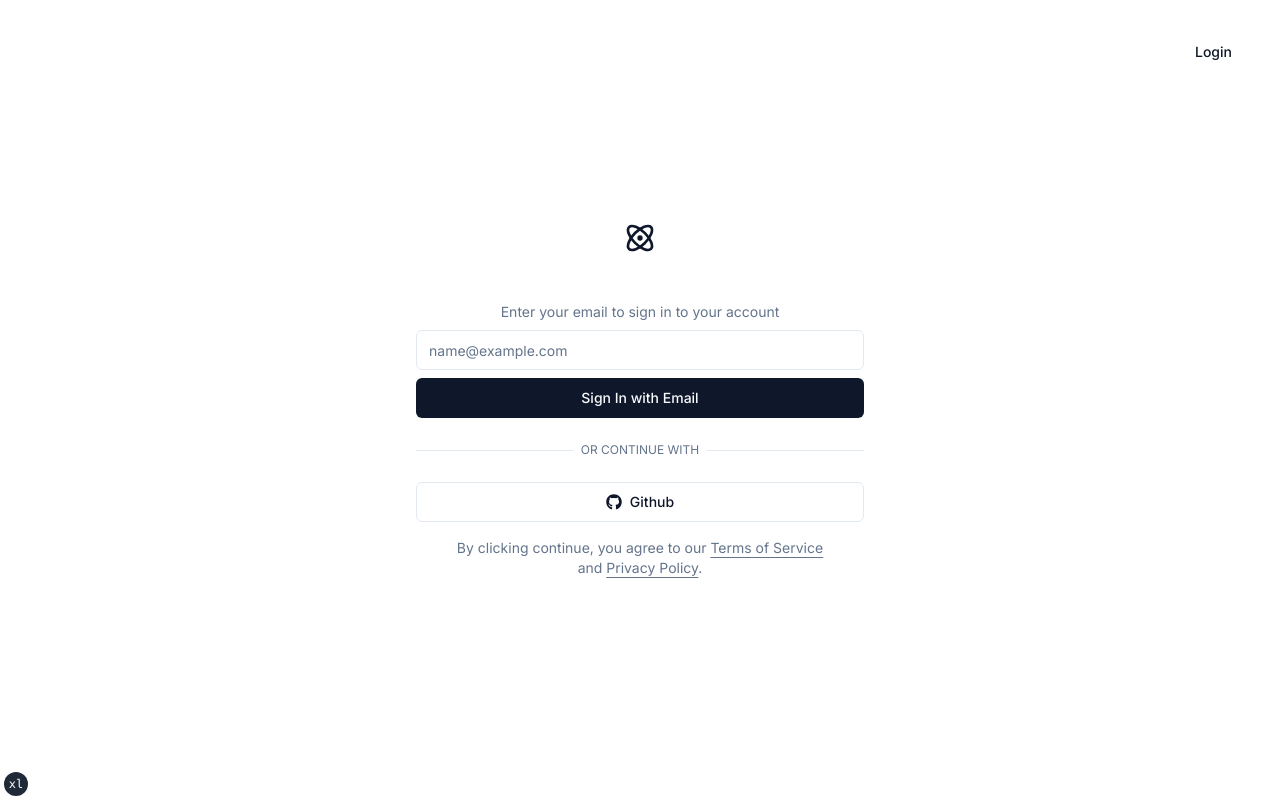
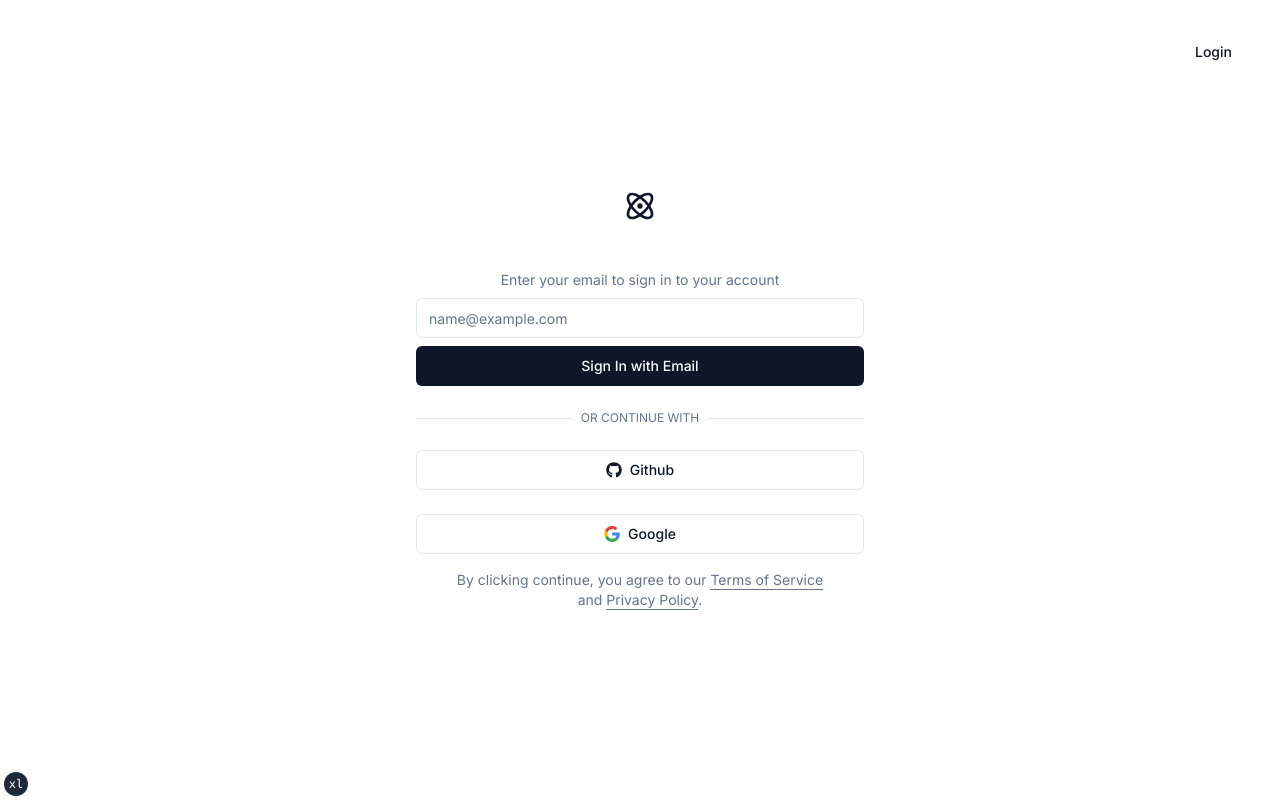
Before and after one commit to gokalpcayci/todo-app-template, a Next.js app: page /register in a window 1280 px wide. Built offline with nearby package versions, Linux system fonts and the light colour scheme.

Commit message:
feat: added google provider

```diff
--- a/src/components/icons.tsx
+++ b/src/components/icons.tsx
@@ -82,4 +82,9 @@
     </svg>
   ),
   twitter: Twitter,
+  google: ({...props}: LucideProps) => (
+    <svg {...props} xmlns="http://www.w3.org/2000/svg" width="31.27" height="32" viewBox="0 0 256 262"><path fill="#4285F4" d="M255.878 133.451c0-10.734-.871-18.567-2.756-26.69H130.55v48.448h71.947c-1.45 12.04-9.283 30.172-26.69 42.356l-.244 1.622l38.755 30.023l2.685.268c24.659-22.774 38.875-56.282 38.875-96.027"/><path fill="#34A853" d="M130.55 261.1c35.248 0 64.839-11.605 86.453-31.622l-41.196-31.913c-11.024 7.688-25.82 13.055-45.257 13.055c-34.523 0-63.824-22.773-74.269-54.25l-1.531.13l-40.298 31.187l-.527 1.465C35.393 231.798 79.49 261.1 130.55 261.1"/><path fill="#FBBC05" d="M56.281 156.37c-2.756-8.123-4.351-16.827-4.351-25.82c0-8.994 1.595-17.697 4.206-25.82l-.073-1.73L15.26 71.312l-1.335.635C5.077 89.644 0 109.517 0 130.55s5.077 40.905 13.925 58.602l42.356-32.782"/><path fill="#EB4335" d="M130.55 50.479c24.514 0 41.05 10.589 50.479 19.438l36.844-35.974C195.245 12.91 165.798 0 130.55 0C79.49 0 35.393 29.301 13.925 71.947l42.211 32.783c10.59-31.477 39.891-54.251 74.414-54.251"/></svg>
+  )
+,
+
 };
--- a/src/components/user-auth-form.tsx
+++ b/src/components/user-auth-form.tsx
@@ -29,6 +29,7 @@
   });
   const [isLoading, setIsLoading] = React.useState<boolean>(false);
   const [isGitHubLoading, setIsGitHubLoading] = React.useState<boolean>(false);
+  const [isGoogleLoading, setIsGoogleLoading] = React.useState<boolean>(false)
   const searchParams = useSearchParams();
 
   async function onSubmit(data: FormData) {
@@ -114,6 +115,19 @@
         )}{" "}
         Github
       </button>
+      <button
+      type="button"
+      className={cn(buttonVariants({variant: "outline"}), "flex items-center justify-center")}
+      onClick={() => {
+        setIsGoogleLoading(true)
+        signIn("google")
+      }}
+      disabled={isLoading || isGoogleLoading}
+      >
+        {isGoogleLoading ? (<Icons.spinner className="h-4 w-4 mr-2 animate-spin"/>) : (<Icons.google className="h-4 w-4 mr-2"/>)}
+        Google
+      </button>
+
     </div>
   );
 }
--- a/src/env.mjs
+++ b/src/env.mjs
@@ -10,6 +10,8 @@
     GITHUB_CLIENT_ID: z.string().min(1),
     GITHUB_CLIENT_SECRET: z.string().min(1),
     GITHUB_ACCESS_TOKEN: z.string().min(1),
+    GOOGLE_CLIENT_ID: z.string().min(1),
+    GOOGLE_CLIENT_SECRET: z.string().min(1),
     DATABASE_URL: z.string().min(1),
     SMTP_FROM: z.string().min(1),
     POSTMARK_API_TOKEN: z.string().min(1),
@@ -28,6 +30,8 @@
     GITHUB_CLIENT_ID: process.env.GITHUB_CLIENT_ID,
     GITHUB_CLIENT_SECRET: process.env.GITHUB_CLIENT_SECRET,
     GITHUB_ACCESS_TOKEN: process.env.GITHUB_ACCESS_TOKEN,
+    GOOGLE_CLIENT_ID: process.env.GOOGLE_CLIENT_ID,
+    GOOGLE_CLIENT_SECRET: process.env.GOOGLE_CLIENT_SECRET,
     DATABASE_URL: process.env.DATABASE_URL,
     SMTP_FROM: process.env.SMTP_FROM,
     POSTMARK_API_TOKEN: process.env.POSTMARK_API_TOKEN,
--- a/src/lib/auth.ts
+++ b/src/lib/auth.ts
@@ -2,6 +2,8 @@
 import { NextAuthOptions } from "next-auth"
 import EmailProvider from "next-auth/providers/email"
 import GitHubProvider from "next-auth/providers/github"
+import GoogleProvider from "next-auth/providers/google";
+
 import { Client } from "postmark"
 
 import { env } from "@/env.mjs"
@@ -26,6 +28,10 @@
     GitHubProvider({
       clientId: env.GITHUB_CLIENT_ID,
       clientSecret: env.GITHUB_CLIENT_SECRET,
+    }),
+    GoogleProvider({
+      clientId: process.env.GOOGLE_CLIENT_ID,
+      clientSecret: process.env.GOOGLE_CLIENT_SECRET
     }),
     EmailProvider({
       from: env.SMTP_FROM,
```
Also changed, not shown: 1 other file (tests, documents, lock files or other folders).
